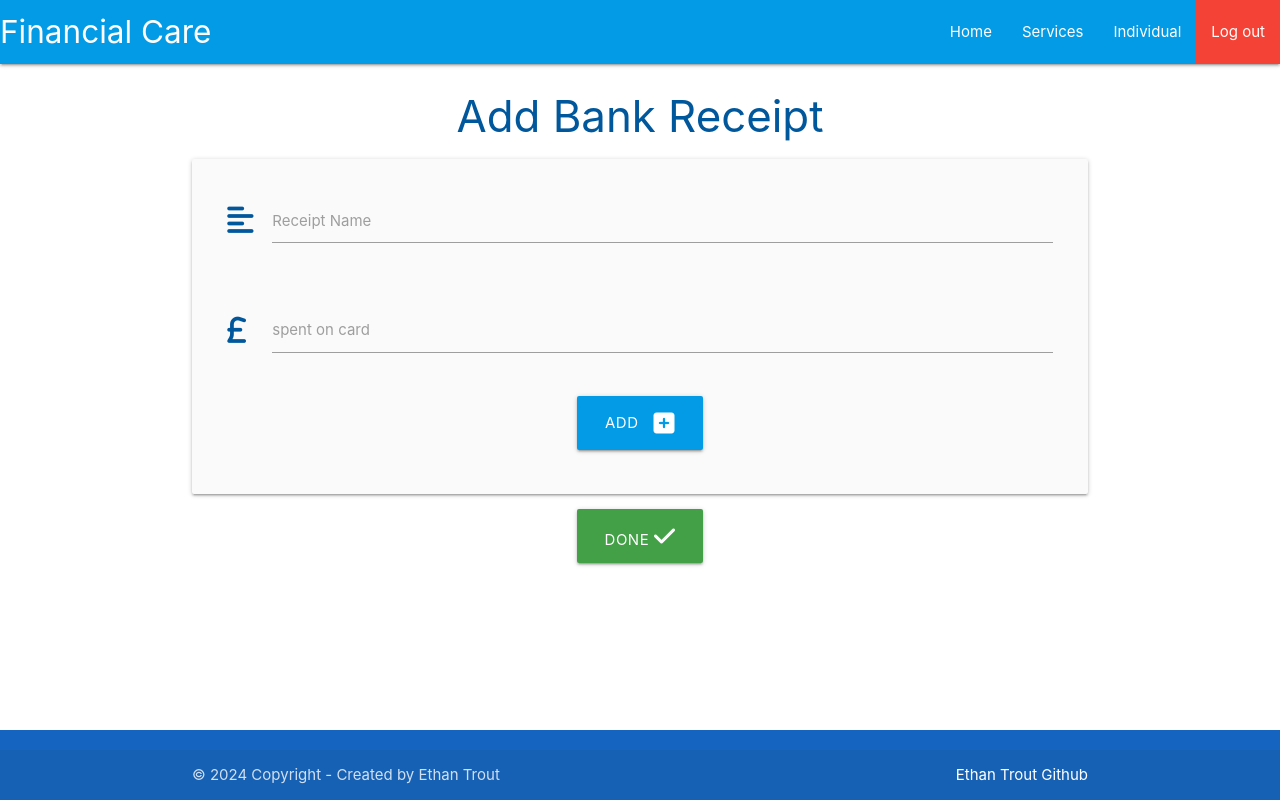
After one commit to EthanTrout/financial-care, a Flask app: page /close_wallet_banking/1 in a window 1280 px wide. The commit adds this page. Run offline with Flask 3, Linux system fonts and the light colour scheme; tables that the repository leaves empty hold one stand-in row (values such as "Sample post"); some libraries are stand-ins or nearby versions.

Commit message:
Feat: added conditional to show Bank reciepts if bank card is out. created form for bank reciepts

```diff
--- a/financialcare/routes.py
+++ b/financialcare/routes.py
@@ -288,7 +288,7 @@ def open_wallet(service_user_id):
             bank_amount = last_wallet_entry.bank_amount,
             cash_out = float(request.form.get("cash_out")),
             cash_in = 0,
-            bank_card_removed=bool(True if request.form.get("bank_card_removed") else False),
+            bank_card_removed = bool(request.form.get("bank_card_removed")),
             money_spent = 0,
             money_spent_description = request.form.get("cash_out_description"),
             bank_out = 0 ,
@@ -297,7 +297,7 @@ def open_wallet(service_user_id):
             )
         db.session.add(wallet_entry)
         db.session.commit()
-        print(float(request.form.get("cash_out")))
+        print((bool(request.form.get("bank_card_removed"))))
         return redirect(url_for("services"))
     else:
         return render_template("open_wallet.html",service_user=service_user)
@@ -374,6 +374,8 @@ def close_wallet_add_cash(service_user_id,last_wallet_id,outstanding_money):
             )
             db.session.add(wallet_entry)
             db.session.commit()
+            if last_wallet_entry.bank_card_removed:
+                return redirect(url_for("close_wallet_banking",service_user_id=service_user_id))
             return redirect(url_for("services"))
         else:
             show_modal = True
@@ -382,6 +384,38 @@ def close_wallet_add_cash(service_user_id,last_wallet_id,outstanding_money):
     return render_template("close_wallet_add_cash.html", service_user=service_user, last_wallet_id=last_wallet_id, outstanding_money=outstanding_money, show_modal=show_modal,remaining_money=remaining_money)
     #  if cash doesnt add up to total then propmpt to call manager or review reciepts
 
+
+@app.route("/close_wallet_banking/<int:service_user_id>",methods=["GET","POST"])
+def close_wallet_banking(service_user_id):
+    service_user = ServiceUser.query.get_or_404(service_user_id)
+    last_wallet_entry = WalletEntry.query.filter_by(service_user_id=service_user_id).order_by(WalletEntry.id.desc()).first()
+    last_entry_with_receipt = WalletEntry.query.filter(WalletEntry.receipt_number != 0).order_by(WalletEntry.id.desc()).first()
+    if request.method == "POST":
+        if last_entry_with_receipt is not None:
+            receipt_number = last_entry_with_receipt.receipt_number + 1
+        else:
+            receipt_number = 1
+        wallet_entry = WalletEntry(
+            service_user_id = service_user.id,
+            staff_id = session["user"],
+            date_time = datetime.now(),
+            seal_number = last_wallet_entry.seal_number,
+            cash_amount = last_wallet_entry.cash_amount,
+            bank_amount = last_wallet_entry.bank_amount - float(request.form.get("bank_out")),
+            cash_out = 0,
+            cash_in = 0,
+            bank_card_removed=bool(False),
+            money_spent = float(request.form.get("bank_out")),
+            money_spent_description = request.form.get("money_spent_description"),
+            bank_out = float(request.form.get("bank_out")) ,
+            bank_in = 0,
+            receipt_number = receipt_number
+            )
+        db.session.add(wallet_entry)
+        db.session.commit()
+        return redirect(url_for("close_wallet_banking",service_user_id=service_user_id))
+    else:
+        return render_template("close_wallet_banking.html",service_user=service_user)
 
 
 @app.route("/set_up_wallet/<int:service_user_id>",methods=["GET","POST"])
--- /dev/null
+++ b/financialcare/templates/close_wallet_banking.html
@@ -0,0 +1,44 @@
+{% extends "base.html" %}
+{% block content %}
+
+<h3 class="light-blue-text text-darken-4 center-align">Add Bank Receipt</h3>
+
+<div class="row card-panel grey lighten-5">
+    <form class="col s12" method="POST" action="{{ url_for('close_wallet_banking',service_user_id = service_user.id)}}">
+      <!-- Money spent description -->
+        <div class="row">
+            <div class="input-field col s12">
+                <i class="fas fa-align-left prefix light-blue-text text-darken-4"></i>
+                <textarea id="money_spent_description" name="money_spent_description" minlength="2" maxlength="200"
+                    type="text" class="materialize-textarea validate" required></textarea>
+                <label for="money_spent_description">Receipt Name</label>
+            </div>
+        </div>
+
+      <!-- Cash Out -->
+        <div class="row">
+            <div class="input-field col s12">
+                <i class="fa-solid fa-sterling-sign prefix light-blue-text text-darken-4"></i>
+                <input id="bank_out" name="bank_out" type="number" min="1" step="any" class="validate" >
+                <label for="bank_out">spent on card</label>
+            </div>
+        </div>
+
+        <!-- submit button -->
+        <div class="row">
+            <div class="col s12 center-align">
+                <button type="submit" class="btn-large light-blue darken-1">
+                    Add <i class="fas fa-plus-square right"></i>
+                </button>
+            </div>
+        </div>
+    </form>
+</div>
+    <!-- Done button -->
+    <div class="row ">
+        <div class="col s12 center-align">
+            <a class="btn-large green darken-1" href="{{url_for('services')}}">Done <i class="fa-solid fa-check"></i></a>
+        </div>
+    </div>
+
+{% endblock %}
--- a/financialcare/templates/open_wallet.html
+++ b/financialcare/templates/open_wallet.html
@@ -29,8 +29,8 @@
             <div class="input-field col s12">
                 <div class="switch">
                     <i class="fas fa-exclamation-circle prefix light-blue-text text-darken-4"></i>
-                    <label for="is_bank_card_out">
-                        <input id="is_bank_card_out" name="is_bank_card_out" type="checkbox">
+                    <label for="bank_card_removed">
+                        <input id="bank_card_removed" name="bank_card_removed" type="checkbox">
                         <span class="lever"></span>
                         is_bank_card_out
                     </label>
```
